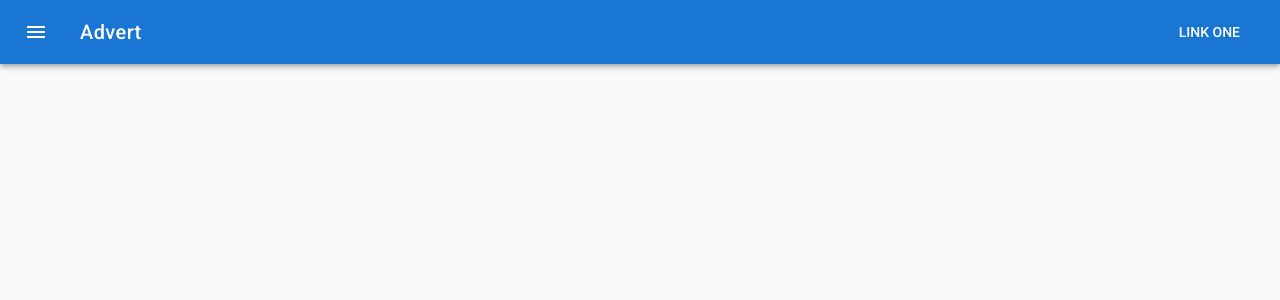
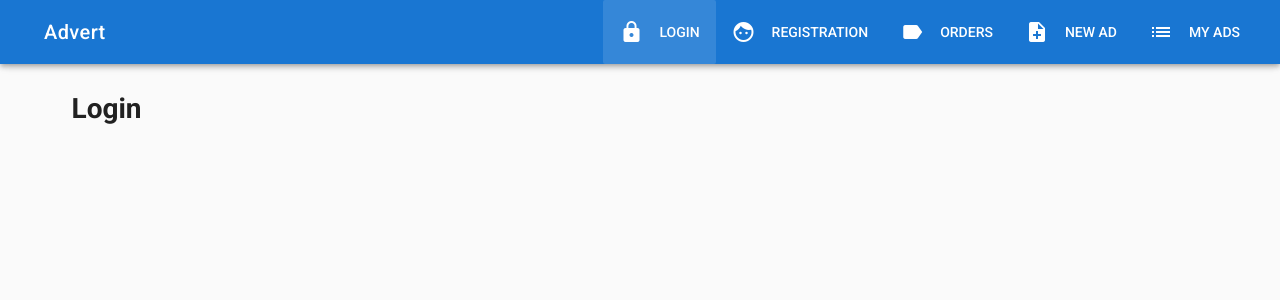
Before and after one commit to ZahorodnyVlad/vue-study-project, a Vue app: page /login in a window 1280 px wide. Shown: the top 300 px of the page. Built offline with nearby package versions, Linux system fonts and the light colour scheme.

Commit message:
20.09 home

```diff
--- a/src/App.vue
+++ b/src/App.vue
@@ -2,16 +2,50 @@
   <v-app>
 
 
-    <v-navigation-drawer app temporary></v-navigation-drawer>
+    <v-navigation-drawer
+            app
+            temporary
+            v-model="drawer"
+    >
+      <v-list>
+        <v-list-tile
+                v-for="link of links"
+                :key="link.title"
+                :to="link.url"
+        >
+          <v-list-tile-action>
+            <v-icon>{{ link.icon }}</v-icon>
+          </v-list-tile-action>
 
+          <v-list-tile-content>
+            <v-list-tile-title v-text="link.title"></v-list-tile-title>
+          </v-list-tile-content>
+        </v-list-tile>
+      </v-list>
+
+    </v-navigation-drawer>
 
     <v-toolbar dark color="primary">
 
-      <v-toolbar-side-icon></v-toolbar-side-icon>
+      <v-toolbar-side-icon
+              @click="drawer = !drawer"
+              class="hidden-md-and-up"
+      ></v-toolbar-side-icon>
+
       <v-toolbar-title>Advert</v-toolbar-title>
       <v-spacer></v-spacer>
       <v-toolbar-items class="hidden-sm-and-down">
-        <v-btn flat>Link One</v-btn>
+
+        <v-btn
+                v-for="link in links"
+                :key="link.title"
+                :to="link.url"
+                flat
+        >
+          <v-icon left>{{ link.icon }}</v-icon>
+          {{ link.title }}
+        </v-btn>
+
       </v-toolbar-items>
 
     </v-toolbar>
@@ -29,5 +63,17 @@
 
 <script>
 export default {
+  data () {
+    return {
+      drawer: false,
+      links: [
+        {title: 'Login', icon: 'lock', url: '/login'},
+        {title: 'Registration', icon: 'face', url: '/registration'},
+        {title: 'Orders', icon: 'label', url: '/orders'},
+        {title: 'New ad', icon: 'note_add', url: '/new'},
+        {title: 'My ads', icon: 'list', url: '/list'}
+      ]
+    }
+  }
 }
 </script>
--- /dev/null
+++ b/src/components/Ads/Ad.vue
@@ -0,0 +1,21 @@
+<template>
+    <v-container>
+        <v-layout row>
+            <v-flex xs12>
+                <h1>Ad</h1>
+            </v-flex>
+        </v-layout>
+    </v-container>
+</template>
+
+<script>
+  export default {
+    data () {
+      return {}
+    }
+  }
+</script>
+
+<style scoped>
+
+</style>
--- /dev/null
+++ b/src/components/Ads/AdList.vue
@@ -0,0 +1,21 @@
+<template>
+    <v-container>
+        <v-layout row>
+            <v-flex xs12>
+                <h1>AdList</h1>
+            </v-flex>
+        </v-layout>
+    </v-container>
+</template>
+
+<script>
+  export default {
+    data () {
+      return {}
+    }
+  }
+</script>
+
+<style scoped>
+
+</style>
--- /dev/null
+++ b/src/components/Ads/NewAd.vue
@@ -0,0 +1,21 @@
+<template>
+    <v-container>
+        <v-layout row>
+            <v-flex xs12>
+                <h1>NewAd</h1>
+            </v-flex>
+        </v-layout>
+    </v-container>
+</template>
+
+<script>
+  export default {
+    data () {
+      return {}
+    }
+  }
+</script>
+
+<style scoped>
+
+</style>
--- /dev/null
+++ b/src/components/Home.vue
@@ -0,0 +1,21 @@
+<template>
+    <v-container>
+        <v-layout row>
+            <v-flex xs12>
+                <h1>Home</h1>
+            </v-flex>
+        </v-layout>
+    </v-container>
+</template>
+
+<script>
+  export default {
+    data () {
+      return {}
+    }
+  }
+</script>
+
+<style scoped>
+
+</style>
--- /dev/null
+++ b/src/components/auth/Login.vue
@@ -0,0 +1,21 @@
+<template>
+    <v-container>
+        <v-layout row>
+            <v-flex xs12>
+                <h1>Login</h1>
+            </v-flex>
+        </v-layout>
+    </v-container>
+</template>
+
+<script>
+  export default {
+    data () {
+      return {}
+    }
+  }
+</script>
+
+<style scoped>
+
+</style>
--- /dev/null
+++ b/src/components/auth/Registration.vue
@@ -0,0 +1,21 @@
+<template>
+    <v-container>
+        <v-layout row>
+            <v-flex xs12>
+                <h1>Registration</h1>
+            </v-flex>
+        </v-layout>
+    </v-container>
+</template>
+
+<script>
+  export default {
+    data () {
+      return {}
+    }
+  }
+</script>
+
+<style scoped>
+
+</style>
--- /dev/null
+++ b/src/components/user/Orders.vue
@@ -0,0 +1,21 @@
+<template>
+    <v-container>
+        <v-layout row>
+            <v-flex xs12>
+                <h1>Orders</h1>
+            </v-flex>
+        </v-layout>
+    </v-container>
+</template>
+
+<script>
+  export default {
+    data () {
+      return {}
+    }
+  }
+</script>
+
+<style scoped>
+
+</style>
--- a/src/router/index.js
+++ b/src/router/index.js
@@ -1,9 +1,52 @@
 import Vue from 'vue'
 import Router from 'vue-router'
+import Home from '@/components/Home'
+import Ad from '@/components/Ads/Ad'
+import AdList from '@/components/Ads/AdList'
+import NewAd from '@/components/Ads/NewAd'
+import Login from '@/components/auth/Login'
+import Registration from '@/components/auth/Registration'
+import Orders from '@/components/user/Orders'
 
 Vue.use(Router)
 
 export default new Router({
   routes: [
-  ]
+    {
+      path: '',
+      name: 'home',
+      component: Home
+    },
+    {
+      path: '/ad/:id',
+      name: 'ad',
+      component: Ad
+    },
+    {
+      path: '/list',
+      name: 'list',
+      component: AdList
+    },
+    {
+      path: '/new',
+      name: 'new',
+      component: NewAd
+    },
+    {
+      path: '/login',
+      name: 'login',
+      component: Login
+    },
+    {
+      path: '/registration',
+      name: 'reg',
+      component: Registration
+    },
+    {
+      path: '/orders',
+      name: 'orders',
+      component: Orders
+    }
+  ],
+  mode: 'history'
 })
```
